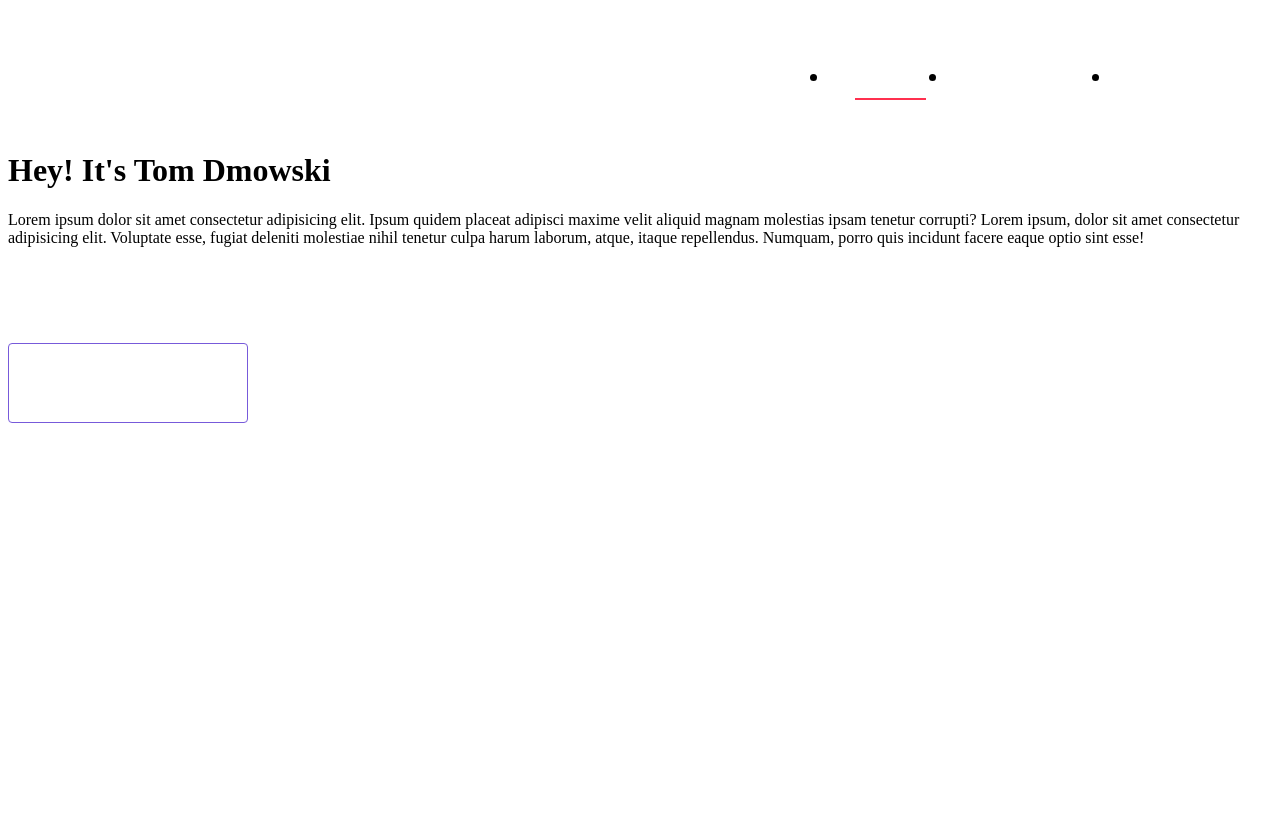
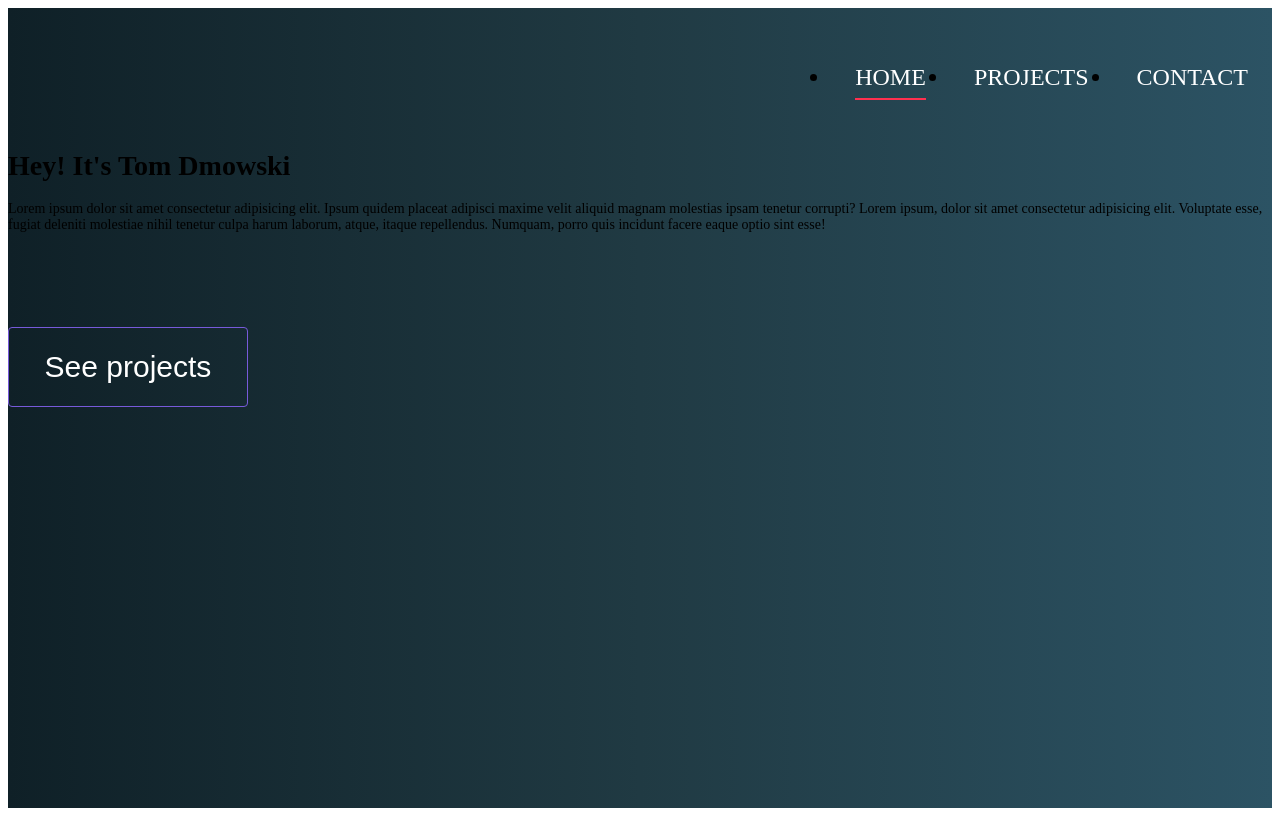
Before and after one commit to TomskiD/PortfolioWebsite, a React (Create React App) app: page / in a window 1280 px wide. Built offline with nearby package versions, Linux system fonts and the light colour scheme.

Commit message:
Style app component with import

```diff
--- a/src/App.tsx
+++ b/src/App.tsx
@@ -1,4 +1,5 @@
 import * as React from "react";
+import './app.css'
 import { Home } from "./views/Home";
 import {Navigation} from './components/UI/nav/Navigation'
 import { BrowserRouter as Router, Switch, Route } from "react-router-dom";
--- /dev/null
+++ b/src/app.css
@@ -0,0 +1,20 @@
+img {
+    width: 100%;
+}
+
+body {
+    font-size: 14px;
+}
+
+#main-header {
+  height: 100vh;
+  background-image: linear-gradient(to right, rgb(15, 32, 39), rgb(32, 58, 67), rgb(44, 83, 100));
+
+}
+
+.container {
+    max-width: 1300px;
+    width: 100%;
+    margin: 0 auto;
+    overflow: hidden;
+}
```
